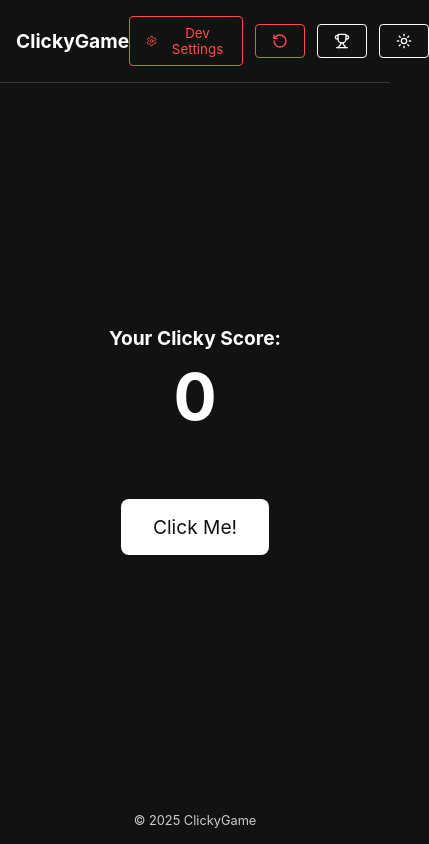
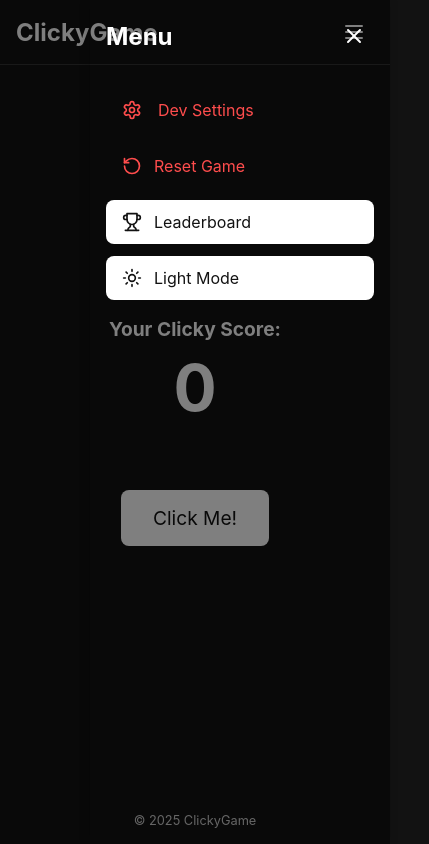
Before and after one commit to DadsDoingDesign/ClickyGame, a Next.js app: page / in a window 390 px wide. Both pictures are taken after a click on the button "Open menu". Shown: the whole page, 429 px wide, since content can reach past the window. Built offline with nearby package versions, Linux system fonts and the light colour scheme.

Commit message:
Mobile Header Menu Converts Into Menu Icon

```diff
--- a/components/Header/Header.tsx
+++ b/components/Header/Header.tsx
@@ -1,15 +1,55 @@
 import { useTheme } from '@/context/ThemeContext';
 import { useGame } from '@/context/GameContext';
+import { useState, useEffect } from 'react';
 import LeaderboardButton from '@/components/LeaderboardButton/LeaderboardButton';
 import DevSettingsButton from '../DevSettings/DevSettingsButton';
+import MobileMenu from './MobileMenu';
 
 export default function Header() {
   const { theme, toggleTheme } = useTheme();
   const { resetGame } = useGame();
+  const [isMobileMenuOpen, setIsMobileMenuOpen] = useState(false);
+  const [isMobile, setIsMobile] = useState(false);
+
+  // Check if the screen is mobile size
+  useEffect(() => {
+    const checkIfMobile = () => {
+      setIsMobile(window.innerWidth < 768);
+    };
+
+    // Initial check
+    checkIfMobile();
+
+    // Add event listener
+    window.addEventListener('resize', checkIfMobile);
+
+    // Cleanup
+    return () => {
+      window.removeEventListener('resize', checkIfMobile);
+    };
+  }, []);
+
+  const toggleMobileMenu = () => {
+    setIsMobileMenuOpen(!isMobileMenuOpen);
+  };
 
   return (
     <header className="game-header">
       <h1 className="game-title">ClickyGame</h1>
+
+      {isMobile ? (
+        <button
+          className="hamburger-menu-button"
+          onClick={toggleMobileMenu}
+          aria-label="Open menu"
+        >
+          <svg xmlns="http://www.w3.org/2000/svg" width="24" height="24" viewBox="0 0 24 24" fill="none" stroke="currentColor" strokeWidth="2" strokeLinecap="round" strokeLinejoin="round">
+            <line x1="4" x2="20" y1="12" y2="12"></line>
+            <line x1="4" x2="20" y1="6" y2="6"></line>
+            <line x1="4" x2="20" y1="18" y2="18"></line>
+          </svg>
+        </button>
+      ) : (
         <div className="game-controls">
           <div className="dev-settings-wrapper">
             <DevSettingsButton />
@@ -51,6 +91,9 @@ export default function Header() {
             <span className="theme-text">{theme === 'dark' ? 'Light' : 'Dark'}</span>
           </button>
         </div>
+      )}
+
+      <MobileMenu isOpen={isMobileMenuOpen && isMobile} onClose={() => setIsMobileMenuOpen(false)} />
     </header>
   );
 }
--- /dev/null
+++ b/components/Header/MobileMenu.tsx
@@ -0,0 +1,150 @@
+import { useState, useEffect, useRef } from 'react';
+import { useGame } from '@/context/GameContext';
+import { useTheme } from '@/context/ThemeContext';
+
+interface MobileMenuProps {
+  isOpen: boolean;
+  onClose: () => void;
+}
+
+export default function MobileMenu({ isOpen, onClose }: MobileMenuProps) {
+  const { resetGame, toggleLeaderboard, toggleDevSettings } = useGame();
+  const { theme, toggleTheme } = useTheme();
+  const menuRef = useRef<HTMLDivElement>(null);
+
+  // Close when clicking outside the menu
+  useEffect(() => {
+    const handleClickOutside = (event: MouseEvent) => {
+      if (menuRef.current && !menuRef.current.contains(event.target as Node)) {
+        onClose();
+      }
+    };
+
+    if (isOpen) {
+      document.addEventListener('mousedown', handleClickOutside);
+    }
+
+    return () => {
+      document.removeEventListener('mousedown', handleClickOutside);
+    };
+  }, [isOpen, onClose]);
+
+  // Handle escape key press
+  useEffect(() => {
+    const handleEscapeKey = (event: KeyboardEvent) => {
+      if (event.key === 'Escape') {
+        onClose();
+      }
+    };
+
+    if (isOpen) {
+      document.addEventListener('keydown', handleEscapeKey);
+    }
+
+    return () => {
+      document.removeEventListener('keydown', handleEscapeKey);
+    };
+  }, [isOpen, onClose]);
+
+  // Handle menu item clicks
+  const handleDevSettingsClick = () => {
+    toggleDevSettings();
+    onClose();
+  };
+
+  const handleResetGameClick = () => {
+    resetGame();
+    onClose();
+  };
+
+  const handleLeaderboardClick = () => {
+    toggleLeaderboard();
+    onClose();
+  };
+
+  const handleThemeToggleClick = () => {
+    toggleTheme();
+    onClose();
+  };
+
+  if (!isOpen) return null;
+
+  return (
+    <div className="mobile-menu-overlay">
+      <div className="mobile-menu" ref={menuRef}>
+        <div className="mobile-menu-header">
+          <h2>Menu</h2>
+          <button
+            className="mobile-menu-close"
+            onClick={onClose}
+            aria-label="Close menu"
+          >
+            <svg xmlns="http://www.w3.org/2000/svg" width="24" height="24" viewBox="0 0 24 24" fill="none" stroke="currentColor" strokeWidth="2" strokeLinecap="round" strokeLinejoin="round">
+              <path d="M18 6 6 18"></path>
+              <path d="m6 6 12 12"></path>
+            </svg>
+          </button>
+        </div>
+        <div className="mobile-menu-content">
+          <button
+            className="mobile-menu-item danger-button"
+            onClick={handleDevSettingsClick}
+          >
+            <svg xmlns="http://www.w3.org/2000/svg" width="20" height="20" viewBox="0 0 24 24" fill="none" stroke="currentColor" strokeWidth="2" strokeLinecap="round" strokeLinejoin="round" className="settings-icon">
+              <path d="M12.22 2h-.44a2 2 0 0 0-2 2v.18a2 2 0 0 1-1 1.73l-.43.25a2 2 0 0 1-2 0l-.15-.08a2 2 0 0 0-2.73.73l-.22.38a2 2 0 0 0 .73 2.73l.15.1a2 2 0 0 1 1 1.72v.51a2 2 0 0 1-1 1.74l-.15.09a2 2 0 0 0-.73 2.73l.22.38a2 2 0 0 0 2.73.73l.15-.08a2 2 0 0 1 2 0l.43.25a2 2 0 0 1 1 1.73V20a2 2 0 0 0 2 2h.44a2 2 0 0 0 2-2v-.18a2 2 0 0 1 1-1.73l.43-.25a2 2 0 0 1 2 0l.15.08a2 2 0 0 0 2.73-.73l.22-.39a2 2 0 0 0-.73-2.73l-.15-.08a2 2 0 0 1-1-1.74v-.5a2 2 0 0 1 1-1.74l.15-.09a2 2 0 0 0 .73-2.73l-.22-.38a2 2 0 0 0-2.73-.73l-.15.08a2 2 0 0 1-2 0l-.43-.25a2 2 0 0 1-1-1.73V4a2 2 0 0 0-2-2z"></path>
+              <circle cx="12" cy="12" r="3"></circle>
+            </svg>
+            <span>Dev Settings</span>
+          </button>
+          <button
+            className="mobile-menu-item danger-button"
+            onClick={handleResetGameClick}
+          >
+            <svg xmlns="http://www.w3.org/2000/svg" width="20" height="20" viewBox="0 0 24 24" fill="none" stroke="currentColor" strokeWidth="2" strokeLinecap="round" strokeLinejoin="round" className="reset-icon">
+              <path d="M3 12a9 9 0 1 0 9-9 9.75 9.75 0 0 0-6.74 2.74L3 8"></path>
+              <path d="M3 3v5h5"></path>
+            </svg>
+            <span>Reset Game</span>
+          </button>
+          <button
+            className="mobile-menu-item"
+            onClick={handleLeaderboardClick}
+          >
+            <svg xmlns="http://www.w3.org/2000/svg" width="20" height="20" viewBox="0 0 24 24" fill="none" stroke="currentColor" strokeWidth="2" strokeLinecap="round" strokeLinejoin="round" className="leaderboard-icon">
+              <path d="M6 9H4.5a2.5 2.5 0 0 1 0-5H6"></path>
+              <path d="M18 9h1.5a2.5 2.5 0 0 0 0-5H18"></path>
+              <path d="M4 22h16"></path>
+              <path d="M10 14.66V17c0 .55-.47.98-.97 1.21C7.85 18.75 7 20.24 7 22"></path>
+              <path d="M14 14.66V17c0 .55.47.98.97 1.21C16.15 18.75 17 20.24 17 22"></path>
+              <path d="M18 2H6v7a6 6 0 0 0 12 0V2Z"></path>
+            </svg>
+            <span>Leaderboard</span>
+          </button>
+          <button
+            className="mobile-menu-item"
+            onClick={handleThemeToggleClick}
+          >
+            {theme === 'dark' ? (
+              <svg xmlns="http://www.w3.org/2000/svg" width="20" height="20" viewBox="0 0 24 24" fill="none" stroke="currentColor" strokeWidth="2" strokeLinecap="round" strokeLinejoin="round" className="theme-icon">
+                <circle cx="12" cy="12" r="4"></circle>
+                <path d="M12 2v2"></path>
+                <path d="M12 20v2"></path>
+                <path d="M4.93 4.93l1.41 1.41"></path>
+                <path d="M17.66 17.66l1.41 1.41"></path>
+                <path d="M2 12h2"></path>
+                <path d="M20 12h2"></path>
+                <path d="M6.34 17.66l-1.41 1.41"></path>
+                <path d="M19.07 4.93l-1.41 1.41"></path>
+              </svg>
+            ) : (
+              <svg xmlns="http://www.w3.org/2000/svg" width="20" height="20" viewBox="0 0 24 24" fill="none" stroke="currentColor" strokeWidth="2" strokeLinecap="round" strokeLinejoin="round" className="theme-icon">
+                <path d="M12 3a6 6 0 0 0 9 9 9 9 0 1 1-9-9Z"></path>
+              </svg>
+            )}
+            <span>{theme === 'dark' ? 'Light Mode' : 'Dark Mode'}</span>
+          </button>
+        </div>
+      </div>
+    </div>
+  );
+}
--- a/styles/globals.css
+++ b/styles/globals.css
@@ -633,6 +633,113 @@ button {
   }
 }
 
+/* Mobile Menu Styles */
+.hamburger-menu-button {
+  background: none;
+  border: none;
+  cursor: pointer;
+  padding: 8px;
+  display: flex;
+  align-items: center;
+  justify-content: center;
+  color: var(--text-color);
+}
+
+.mobile-menu-overlay {
+  position: fixed;
+  top: 0;
+  left: 0;
+  right: 0;
+  bottom: 0;
+  background-color: rgba(0, 0, 0, 0.5);
+  z-index: 1000;
+  display: flex;
+  justify-content: flex-end;
+}
+
+.mobile-menu {
+  background-color: var(--bg-color);
+  width: 80%;
+  max-width: 300px;
+  height: 100%;
+  padding: 1rem;
+  box-shadow: -2px 0 10px rgba(0, 0, 0, 0.2);
+  display: flex;
+  flex-direction: column;
+  animation: slideIn 0.3s ease-in-out;
+}
+
+@keyframes slideIn {
+  from {
+    transform: translateX(100%);
+  }
+  to {
+    transform: translateX(0);
+  }
+}
+
+.mobile-menu-header {
+  display: flex;
+  justify-content: space-between;
+  align-items: center;
+  padding-bottom: 1rem;
+  border-bottom: 1px solid var(--border-color);
+  margin-bottom: 1rem;
+}
+
+.mobile-menu-header h2 {
+  margin: 0;
+  font-size: 1.5rem;
+  color: var(--text-color);
+}
+
+.mobile-menu-close {
+  background: none;
+  border: none;
+  cursor: pointer;
+  color: var(--text-color);
+  display: flex;
+  align-items: center;
+  justify-content: center;
+  padding: 8px;
+}
+
+.mobile-menu-content {
+  display: flex;
+  flex-direction: column;
+  gap: 0.75rem;
+}
+
+.mobile-menu-item {
+  display: flex;
+  align-items: center;
+  gap: 0.75rem;
+  padding: 0.75rem 1rem;
+  border-radius: 8px;
+  background-color: var(--button-bg);
+  color: var(--button-text);
+  border: 1px solid var(--border-color);
+  cursor: pointer;
+  transition: background-color 0.2s ease;
+  width: 100%;
+  text-align: left;
+  font-size: 1rem;
+}
+
+.mobile-menu-item:hover {
+  background-color: var(--button-hover-bg);
+}
+
+.mobile-menu-item.danger-button {
+  background-color: var(--danger-bg);
+  color: var(--danger-text);
+  border: 1px solid var(--danger-border);
+}
+
+.mobile-menu-item.danger-button:hover {
+  background-color: var(--danger-hover-bg);
+}
+
 /* Responsive Styles */
 @media (max-width: 600px) {
   .game-title {
@@ -659,3 +766,13 @@ button {
     width: 95%;
   }
 }
+
+@media (max-width: 767px) {
+  .game-header {
+    padding: 0.75rem 1rem;
+  }
+
+  .game-title {
+    font-size: 1.5rem;
+  }
+}
```
Lines whose indentation alone changed are shown as unchanged.
